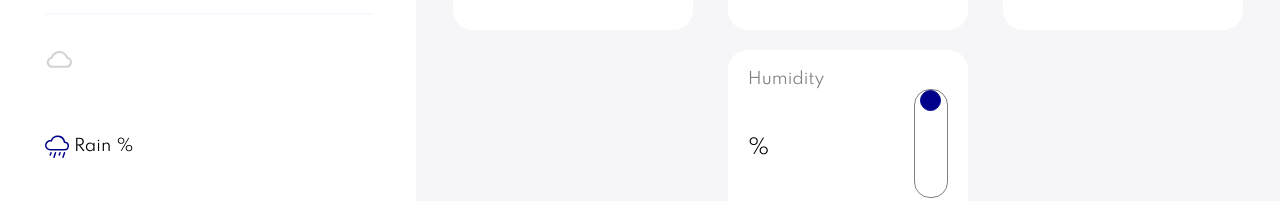
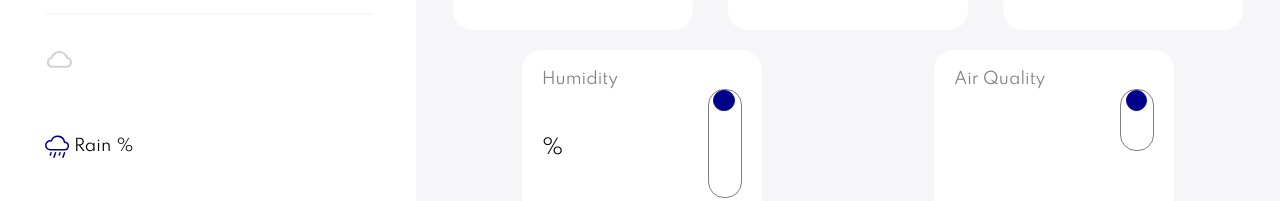
Before and after one commit to mohamedis8890/react-weather, a React (Create React App) app: page / in a window 1280 px wide. Shown: the part 289-490 px from the top of the page. Built offline with nearby package versions, Linux system fonts and the light colour scheme; no server answers.

Commit message:
Air Quality Done

```diff
--- /dev/null
+++ b/src/components/AirQuality.jsx
@@ -0,0 +1,43 @@
+import React from "react";
+import styled from "styled-components";
+
+import { Container, Title, Stat, Comment } from "./common-styles/hilights";
+import Scale from "../utils/Scale";
+
+const Wrapper = styled.div`
+  display: flex;
+  justify-content: space-between;
+`;
+
+const AirQuality = ({ aqi }) => {
+  const getAqiComment = () => {
+    switch (aqi) {
+      case 1:
+        return "Good 👍";
+      case 2:
+        return "Moderate 🤙";
+      case 3:
+        return "Unhealthy for some 🤞";
+      case 4:
+        return "Unhealthy 🤧";
+      case 5:
+        return "Very Unhealthy 🤢";
+      case 6:
+        return "Hazardous 🧟";
+      default:
+        return "";
+    }
+  };
+  return (
+    <Container>
+      <Title>Air Quality</Title>
+      <Wrapper>
+        <Stat>{aqi}</Stat>
+        <Scale percentage={(aqi * 100) / 6} />
+      </Wrapper>
+      <Comment>{getAqiComment()}</Comment>
+    </Container>
+  );
+};
+
+export default AirQuality;
--- a/src/components/Highlights.jsx
+++ b/src/components/Highlights.jsx
@@ -1,5 +1,6 @@
 import React from "react";
 import styled from "styled-components";
+import AirQuality from "./AirQuality";
 import Humidity from "./Humidity";
 import Sun from "./Sun";
 import Visibility from "./Visibility";
@@ -35,6 +36,7 @@ const Highlights = ({ weatherData, displaySettings }) => {
         sunrise={weatherData?.forecast?.forecastday[0]?.astro?.sunrise}
       />
       <Humidity humidity={weatherData?.current?.humidity} />
+      <AirQuality aqi={weatherData?.current?.air_quality["us-epa-index"]} />
     </Container>
   );
 };
--- a/src/utils/Scale.jsx
+++ b/src/utils/Scale.jsx
@@ -21,7 +21,6 @@ const ScalePoint = styled.div`
 `;
 
 const Scale = ({ percentage }) => {
-  console.log(percentage);
   return (
     <>
       <ScaleBoarder>
```
